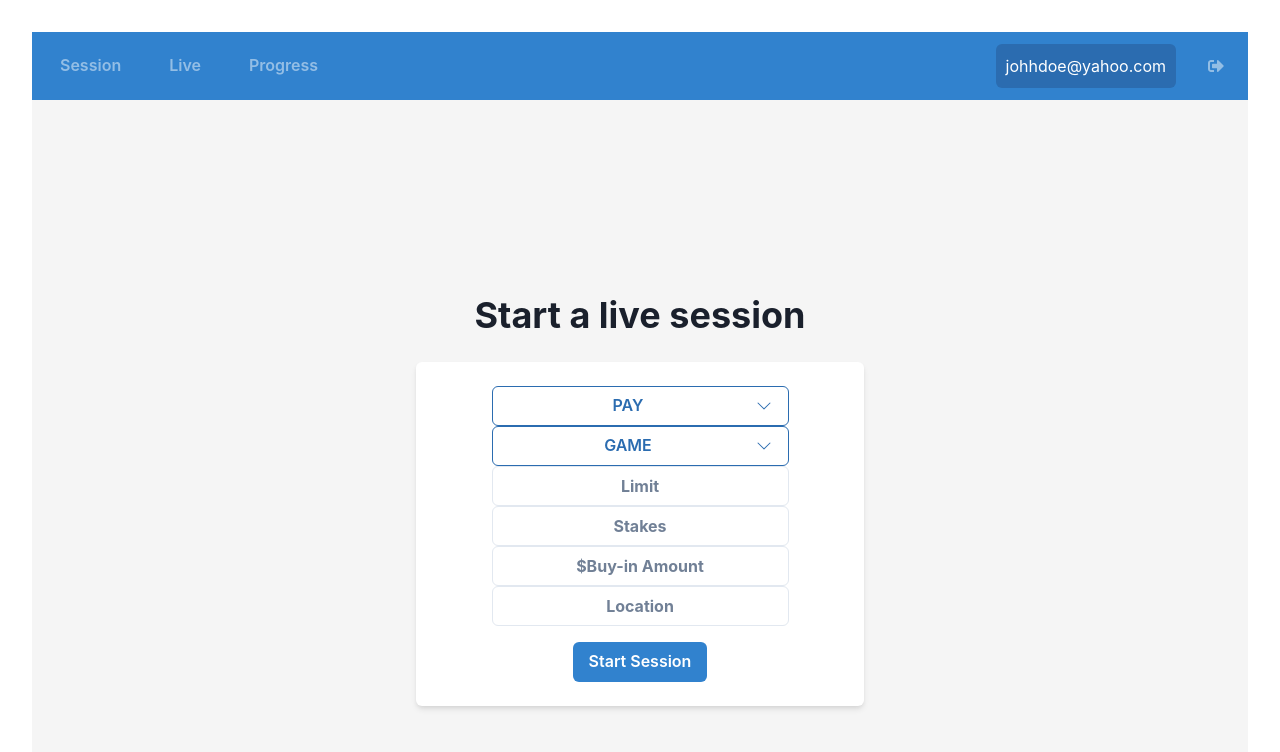
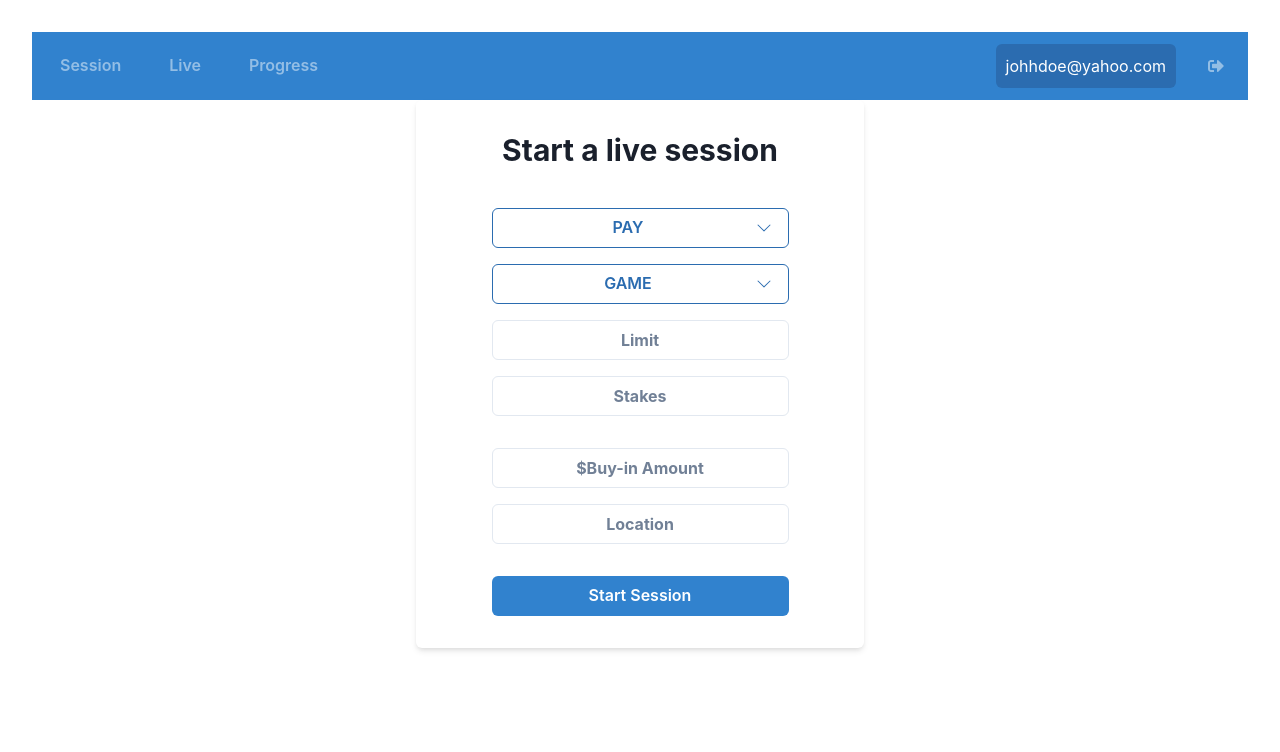
Before and after one commit to logunlaja26/BNKRLL, a React (Vite) app: page /session in a window 1280 px wide. Shown: the top 752 px of the page. Built offline with nearby package versions, Linux system fonts and the light colour scheme.

Commit message:
Improved session component styling

```diff
--- a/src/pages/Session.tsx
+++ b/src/pages/Session.tsx
@@ -69,23 +69,19 @@ const Session = ({ onFormSubmit }: Props) => {
   return (
     <>
       <NavBar />
-      <VStack
-        spacing={6}
-        alignItems="center"
-        p={4}
-        bg="whitesmoke"
-        h="100vh"
-        justify="center">
-        <Heading>Start a live session</Heading>
       <Container
-          //maxWidth="2xs"
         maxWidth="md"
-          p={6}
+        p={8}
         bg="white"
         borderRadius="md"
         boxShadow="md">
         <Center>
           <form onSubmit={handleSubmit}>
+            <VStack spacing={4} width="100%">
+              <Heading size="lg" mb={6}>
+                Start a live session
+              </Heading>
+
               <FormControl>
                 <Menu>
                   <MenuButton
@@ -161,6 +157,7 @@ const Session = ({ onFormSubmit }: Props) => {
                   inputMode="numeric"
                   placeholder="$Buy-in Amount"
                   fontWeight="bold"
+                  p={2}
                   value={formData.buyin}
                   onChange={(e) =>
                     setFormData({
@@ -184,13 +181,13 @@ const Session = ({ onFormSubmit }: Props) => {
                   }
                 />
               </FormControl>
-              <Button type="submit" colorScheme="blue" mt={4}>
+              <Button type="submit" colorScheme="blue" mt={4} width="full">
                 Start Session
               </Button>
+            </VStack>
           </form>
         </Center>
       </Container>
-      </VStack>
     </>
   );
 };
```
Lines whose indentation alone changed are shown as unchanged.
